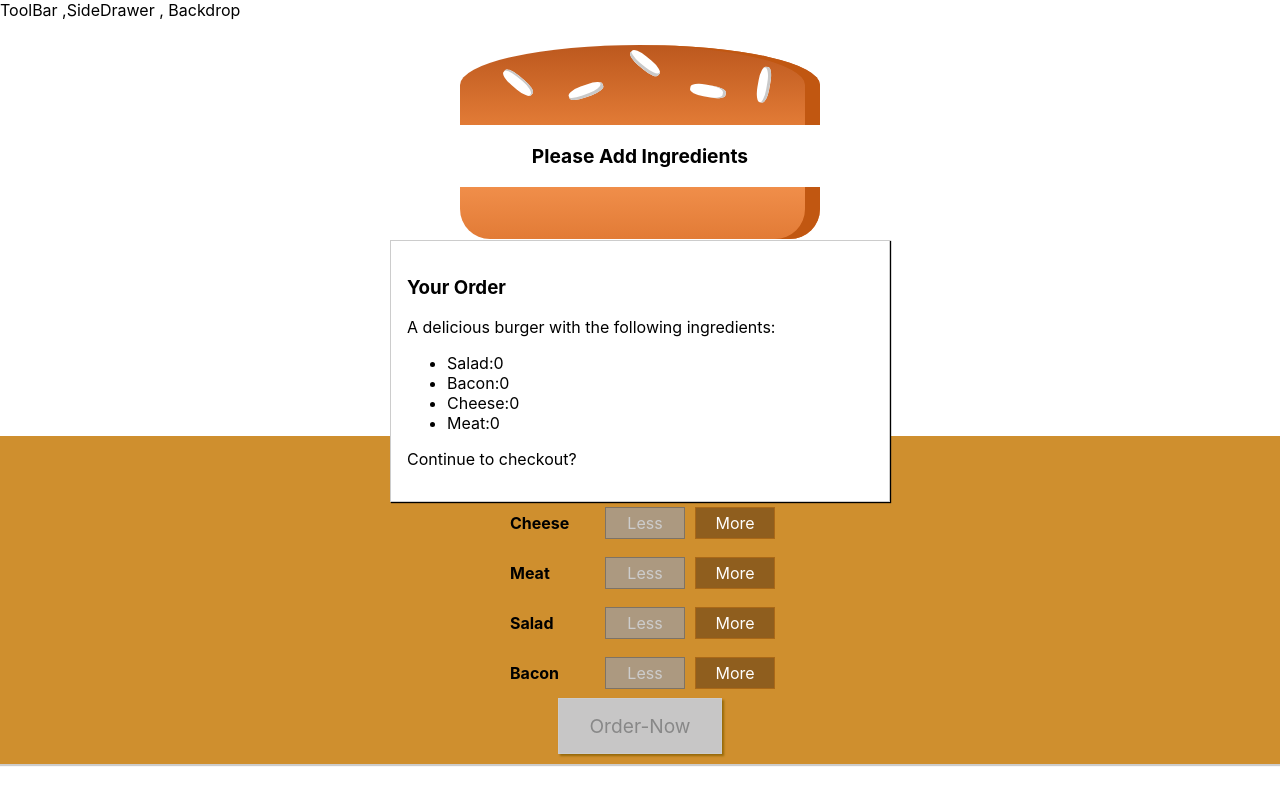
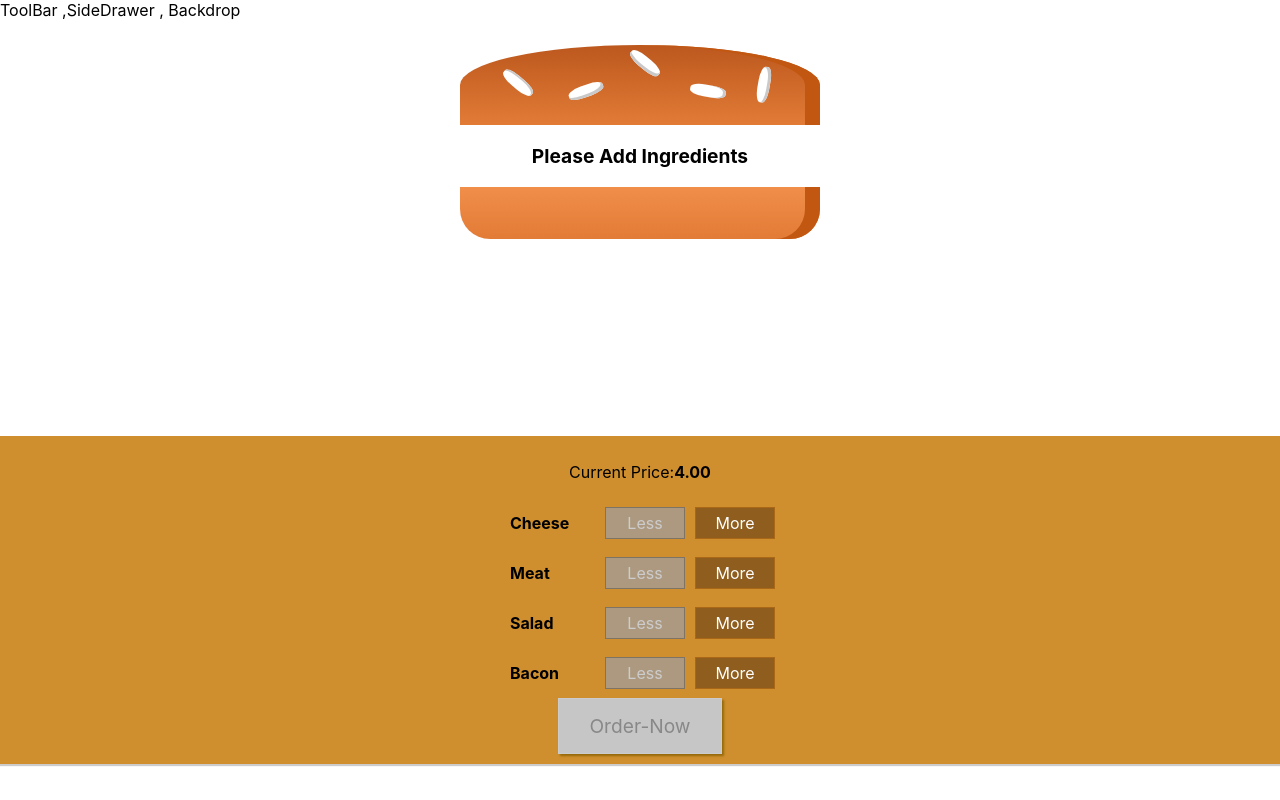
Before and after one commit to rahulgundiya/Burger-App, a React (Create React App) app in the folder burger-app/: page / in a window 1280 px wide. Built offline with nearby package versions, Linux system fonts and the light colour scheme.

Commit message:
Showing & hidding the Modal through Animation

```diff
--- a/burger-app/src/components/Burger/BuildControls/BuildControls.js
+++ b/burger-app/src/components/Burger/BuildControls/BuildControls.js
@@ -23,7 +23,7 @@
   ))}
       <button
       className={classes.OrderButton}
-      disabled={!props.purchasable}    >Order-Now
+      disabled={!props.purchasable}  onClick={props.ordered}  >Order-Now
       </button>
     </div>
 )
--- a/burger-app/src/components/UI/Modal/Modal.js
+++ b/burger-app/src/components/UI/Modal/Modal.js
@@ -1,7 +1,10 @@
 import React from 'react';
 import classes from './Modal.module.css'
 const modal =(props)=>(
-    <div className={classes.Modal}>
+    <div className={classes.Modal}
+    style={{transform:props.show ? 'translateY(0)' : 'translate(-100vh)',
+    opacity:props.show ?'1':'0'
+    }}>
         {props.children}
     </div>
 )
--- a/burger-app/src/container/BuilderBurger/BurgerBuilder.js
+++ b/burger-app/src/container/BuilderBurger/BurgerBuilder.js
@@ -20,7 +20,8 @@
         meat:0
     } ,
     totalPrice: 4,
-     purchasable:false
+     purchasable:false,
+     purchasing:false
 }
 
 updatePurchaseState(ingredients)
@@ -85,6 +86,10 @@
 
 }
 
+ purchaseHandler=() =>
+ {
+     this.setState({purchasing:true})
+ }
     render()
     {
 const disabledInfo = {
@@ -99,7 +104,7 @@
     //    console.log('hii state' , this.oldCount)
         return (
             <ReactAux>
-                <Modal>
+                <Modal show ={this.state.purchasing}>
                  <OrderSummary ingredients={this.state.ingredients}/>
                </Modal>
                 <Burger ingredients={this.state.ingredients} />
@@ -108,6 +113,7 @@
                 ingredientRemoved ={this.removeIngredientHandler}
                 disabled ={disabledInfo}
                 purchasable={this.state.purchasable}
+                ordered={this.purchaseHandler}
                 price={this.state.totalPrice}
                 />
 
```
